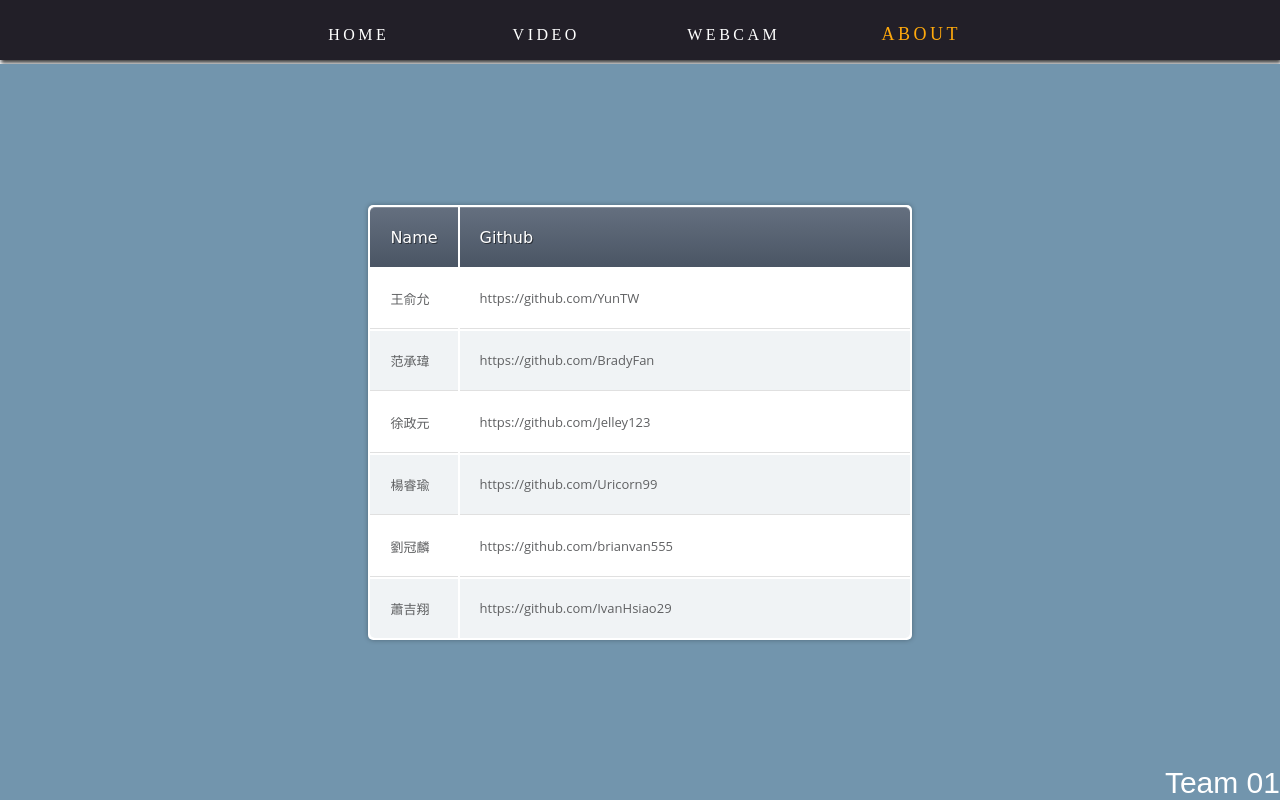
After one commit to Uricorn99/Baby_Care_Monitor, a Django app: page /about/ in a window 1280 px wide. The commit adds this page. Run offline with Django 4.2, Linux system fonts and the light colour scheme; parts of the project's set-up code (start-up, migrations or seed data) failed here and were passed over; some libraries are stand-ins or nearby versions.

Commit message:
feat: homepage & about

```diff
--- a/facedetection/settings.py
+++ b/facedetection/settings.py
@@ -59,7 +59,7 @@ ROOT_URLCONF = "facedetection.urls"
 TEMPLATES = [
     {
         "BACKEND": "django.template.backends.django.DjangoTemplates",
-        "DIRS": [],
+        "DIRS": [os.path.join(BASE_DIR, 'templates')],
         "APP_DIRS": True,
         "OPTIONS": {
             "context_processors": [
--- a/facedetection/urls.py
+++ b/facedetection/urls.py
@@ -14,6 +14,7 @@ Including another URLconf
     2. Add a URL to urlpatterns:  path('blog/',  include('blog.urls'))
 """
 from django.contrib import admin
+from django.shortcuts import render
 from django.urls import path, include
 from django.urls import path
 from api.views import get_data_from_request
@@ -21,6 +22,8 @@ from api.views import get_data_from_request
 
 urlpatterns = [
     path("admin/", admin.site.urls),
+    path('', render, {'template_name': 'home.html'}, name='home'),
+    path('about/', render, {'template_name': 'about.html'}, name='about'),
     path('mp4/', include('mp4.urls')),
     path('webcam/', include('webcam.urls')),
     path('api/', get_data_from_request),
--- a/mp4/templates/video_stream.html
+++ b/mp4/templates/video_stream.html
@@ -22,7 +22,7 @@
           />
          </svg>
          <ul>
-            <li><a href="http://127.0.0.1:8000/">Home</a></li><li><a href="http://127.0.0.1:8000/mp4" style = "color:orange; font-size:18px">Video</a></li><li><a href="http://127.0.0.1:8000/webcam">Webcam</a></li><li>About</li>
+            <li><a href="http://127.0.0.1:8000/">Home</a></li><li><a href="http://127.0.0.1:8000/mp4" style = "color:orange; font-size:18px">Video</a></li><li><a href="http://127.0.0.1:8000/webcam">Webcam</a></li><li><a href="http://127.0.0.1:8000/about" >About</a></li>
 
          </ul>
          <svg class="line-bottom" width="750" height="30" viewbox="0,0 1000,40">
--- a/static/video.css
+++ b/static/video.css
@@ -14,6 +14,19 @@ body {
   transform-origin: 0px 0px;
   overflow: hidden;
   background-color: #7295ad;
+}
+.home_body_container{
+  bottom: 0;
+  font-family: 'Titillium Web', sans-serif;
+  color: white;
+  left: 0;
+  margin: 0;
+  position: absolute;
+  right: 0;
+  top: 64px;
+  transform-origin: 0px 0px;
+  overflow: hidden;
+  background-color: #ccc;
 }
 
 
@@ -441,3 +454,67 @@ input[type="range"] {
   right: 0; /* 位于右侧 */
   font-size: 30px;
 }
+
+
+/* * {
+  -moz-box-sizing: border-box;
+  -webkit-box-sizing: border-box;
+  box-sizing: border-box;
+} */
+
+table {
+  border-collapse: separate;
+  background: #fff;
+  border-radius: 5px;
+  margin: 50px auto;
+  box-shadow: 0px 0px 5px rgba(0, 0, 0, 0.3);
+}
+
+thead {
+  border-radius: 5px;
+}
+
+thead th {
+  font-family: 'Patua One', cursive;
+  font-size: 16px;
+  font-weight: 400;
+  color: #fff;
+  text-shadow: 1px 1px 0px rgba(0, 0, 0, 0.5);
+  text-align: left;
+  padding: 20px;
+  background-image: linear-gradient(#646f7f, #4a5564);
+  border-top: 1px solid #858d99;
+
+  &:first-child {
+    border-top-left-radius: 5px;
+  }
+
+  &:last-child {
+    border-top-right-radius: 5px;
+  }
+}
+
+tbody tr td {
+  font-family: 'Open Sans', sans-serif;
+  font-weight: 400;
+  color: #5f6062;
+  font-size: 13px;
+  padding: 20px;
+  border-bottom: 1px solid #e0e0e0;
+}
+
+tbody tr:nth-child(2n) {
+  background: #f0f3f5;
+}
+
+tbody tr:last-child td {
+  border-bottom: none;
+
+  &:first-child {
+    border-bottom-left-radius: 5px;
+  }
+
+  &:last-child {
+    border-bottom-right-radius: 5px;
+  }
+}
--- /dev/null
+++ b/templates/about.html
@@ -0,0 +1,103 @@
+<!DOCTYPE html>
+<html>
+<head>
+    <meta charset="UTF-8">
+    <title>Baby Webcam</title>
+    {% load static %}
+    <link rel="stylesheet" type="text/css" href="{% static 'video.css' %}">
+    <script src="https://cdn.jsdelivr.net/npm/axios@1.1.2/dist/axios.min.js"></script>
+    <script src="https://code.jquery.com/jquery-3.7.1.slim.js" integrity="sha256-UgvvN8vBkgO0luPSUl2s8TIlOSYRoGFAX4jlCIm9Adc=" crossorigin="anonymous"></script>
+</head>
+<body>
+  <nav>
+    <div class="header">
+        <div class="menu">
+         <svg class="line-top" width="750" height="15" viewbox="0,0 1000,20">
+          <line
+           class="line-dash"
+           x1="0"
+           y1="15"
+           x2="1000"
+           y2="15"
+          />
+         </svg>
+         <ul>
+            <li><a href="http://127.0.0.1:8000/">Home</a></li><li><a href="http://127.0.0.1:8000/mp4">Video</a></li><li><a href="http://127.0.0.1:8000/webcam">Webcam</a></li><li><a href="http://127.0.0.1:8000/about"  style = "color:orange; font-size:18px">About</a></li>
+
+         </ul>
+         <svg class="line-bottom" width="750" height="30" viewbox="0,0 1000,40">
+          <polygon class="lb" points="35,53 115,53 125,43 135,53 215,53" />
+          <polygon class="lb" points="285,53 365,53 375,43 385,53 465,53" style="stroke-width: 2px;
+          stroke: orange;
+          fill: orange;"/>
+
+          <polygon class="lb" points="535,53 615,53 625,43 635,53 715,53" />
+
+          <polygon class="lb" points="785,53 865,53 875,43 885,53 965,53" />
+         </svg>
+        </div>
+       </div>
+</nav>
+
+  <div class="body_container">
+    <div class="container">
+        <div class="input_video">
+            <table>
+                <colgroup>
+                  <col style="width: auto;">
+                  <col style="width: 450px;">
+              </colgroup>
+              <thead>
+                  <tr>
+                      <th>Name</th>
+                      <th>Github</th>
+
+                  </tr>
+              </thead>
+              <tbody>
+                  <tr>
+                      <td>王俞允</td>
+                      <td><a href="https://github.com/YunTW">https://github.com/YunTW</td>
+
+                  </tr>
+                  <tr>
+                      <td>范承瑋</td>
+                      <td><a href="https://github.com/YunTW">https://github.com/BradyFan</td>
+
+                  </tr>
+                  <tr>
+                    <td>徐政元</td>
+                    <td><a href="https://github.com/YunTW">https://github.com/Jelley123</td>
+
+                </tr>
+                <tr>
+                    <td>楊睿瑜</td>
+                    <td><a href="https://github.com/YunTW">https://github.com/Uricorn99</td>
+
+                </tr>
+                <tr>
+                    <td>劉冠麟</td>
+                    <td><a href="https://github.com/YunTW">https://github.com/brianvan555</td>
+
+                </tr>
+                <tr>
+                    <td>蕭吉翔</td>
+                    <td><a href="https://github.com/YunTW">https://github.com/IvanHsiao29</td>
+
+                </tr>
+              </tbody>
+          </table>
+        </div>
+
+        </div>
+        <div class="team">Team 01</div>
+      </div>
+
+
+
+
+
+    <script src="{% static 'video.js' %}"></script>
+  </div>
+</body>
+</html>
--- a/webcam/templates/webcam_codepen.html
+++ b/webcam/templates/webcam_codepen.html
@@ -22,7 +22,7 @@
           />
          </svg>
          <ul>
-            <li><a href="http://127.0.0.1:8000/">Home</a></li><li><a href="http://127.0.0.1:8000/mp4">Video</a></li><li><a href="http://127.0.0.1:8000/webcam" style = "color:orange; font-size:17px">Webcam</a></li><li>About</li>
+            <li><a href="http://127.0.0.1:8000/">Home</a></li><li><a href="http://127.0.0.1:8000/mp4">Video</a></li><li><a href="http://127.0.0.1:8000/webcam" style = "color:orange; font-size:17px">Webcam</a></li><li><a href="http://127.0.0.1:8000/about" >About</a></li>
 
          </ul>
          <svg class="line-bottom" width="750" height="30" viewbox="0,0 1000,40">
```
Also changed, not shown: templates/home.html (added, +59 -0 lines), static/web.jpg (added).
